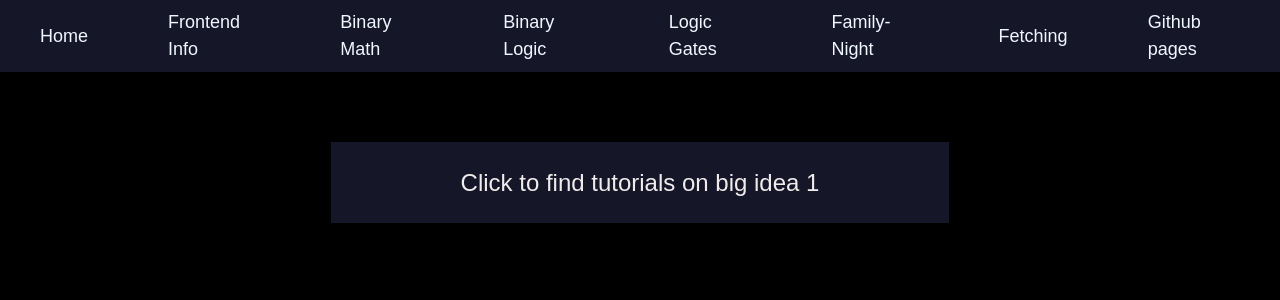
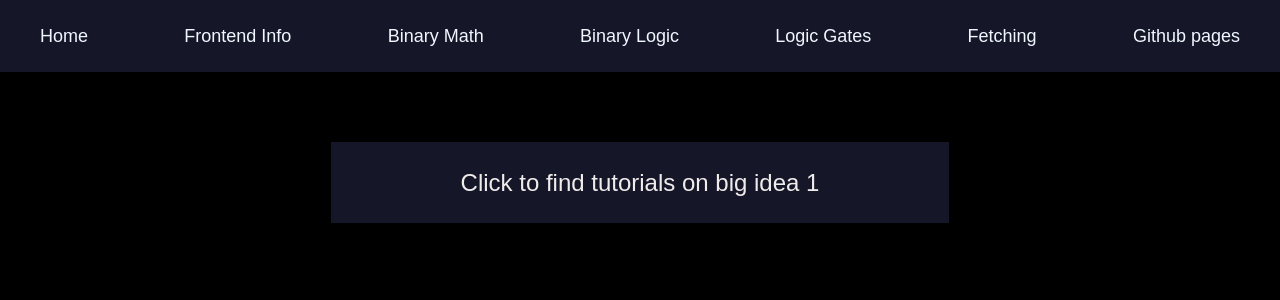
Before and after one commit to Mega-Zesty-Yeungs-MZY/zest, a Jekyll site: the page built from index.md, in a window 1280 px wide and 900 px high. Shown: the top 300 px of the window. Built offline with Jekyll 4.4.1, drawn with Linux system fonts in a browser that asks for light colours; our own code applies the rules of GitHub Pages for plain Markdown files.

Commit message:
color change

```diff
--- a/_includes/home.html
+++ b/_includes/home.html
@@ -14,7 +14,6 @@
         <a href="{{ site.baseurl }}/binarymath">Binary Math</a>
         <a href="{{ site.baseurl }}/binarylogic">Binary Logic</a>
         <a href="{{ site.baseurl }}/LogicGates">Logic Gates</a>
-        <a href="{{ site.baseurl }}/family-night">Family-Night</a>
         <a href="{{ site.baseurl }}/fetchingandfiltering">Fetching
         <a href="{{ site.baseurl }}/githubpages">Github pages</a>
     </div>
--- a/assets/css/style.scss
+++ b/assets/css/style.scss
@@ -145,7 +145,7 @@
 // Theme Styles! !
 *******************************************************************************/
 // !change body background for changing website background color
-body { box-sizing: border-box; color: #000000; background: #000000; font-size: 16px; font-family: 'Myriad Pro', Calibri, Helvetica, Arial, sans-serif; line-height: 1.5; -webkit-font-smoothing: antialiased; }
+body { box-sizing: border-box; color: #ffffff; background: #000000; font-size: 16px; font-family: 'Myriad Pro', Calibri, Helvetica, Arial, sans-serif; line-height: 1.5; -webkit-font-smoothing: antialiased; }
 
 h1, h2, h3, h4, h5, h6 { margin: 10px 0; font-weight: 700; color: #222222; font-family: 'Lucida Grande', 'Calibri', Helvetica, Arial, sans-serif; letter-spacing: -1px; }
 
```
